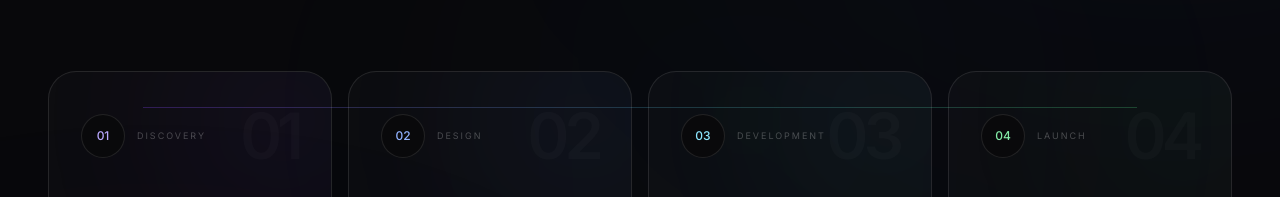
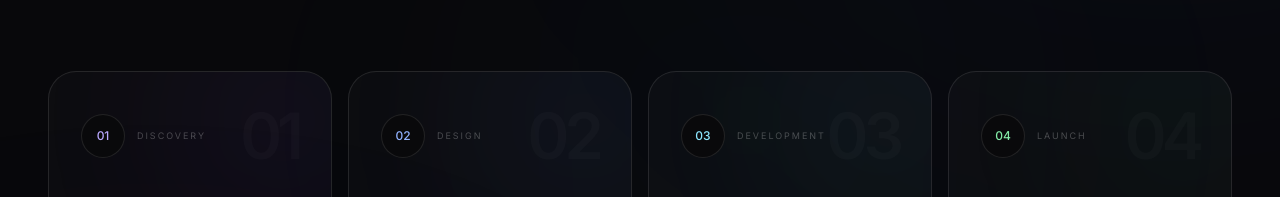
Before and after one commit to skibaadrian77-glitch/kyvoriq, a Next.js app: page / in a window 1280 px wide. Shown: the part 5258-5455 px from the top of the page. Built offline with nearby package versions, Linux system fonts and the light colour scheme; no server answers.

Commit message:
Poprawki mobilne i UI

```diff
--- a/components/sections/Process.tsx
+++ b/components/sections/Process.tsx
@@ -93,7 +93,7 @@ export default function Process() {
         />
 
         <div className="relative mt-16 sm:mt-20">
-          <div className="pointer-events-none absolute left-[8%] right-[8%] top-9 hidden h-px bg-gradient-to-r from-[#7c3aed]/30 via-[#63d8ff]/20 to-[#4ade80]/25 xl:block" />
+
 
           <div className="grid gap-4 md:grid-cols-2 xl:grid-cols-4">
             {processSteps.map((step, index) => {
```
